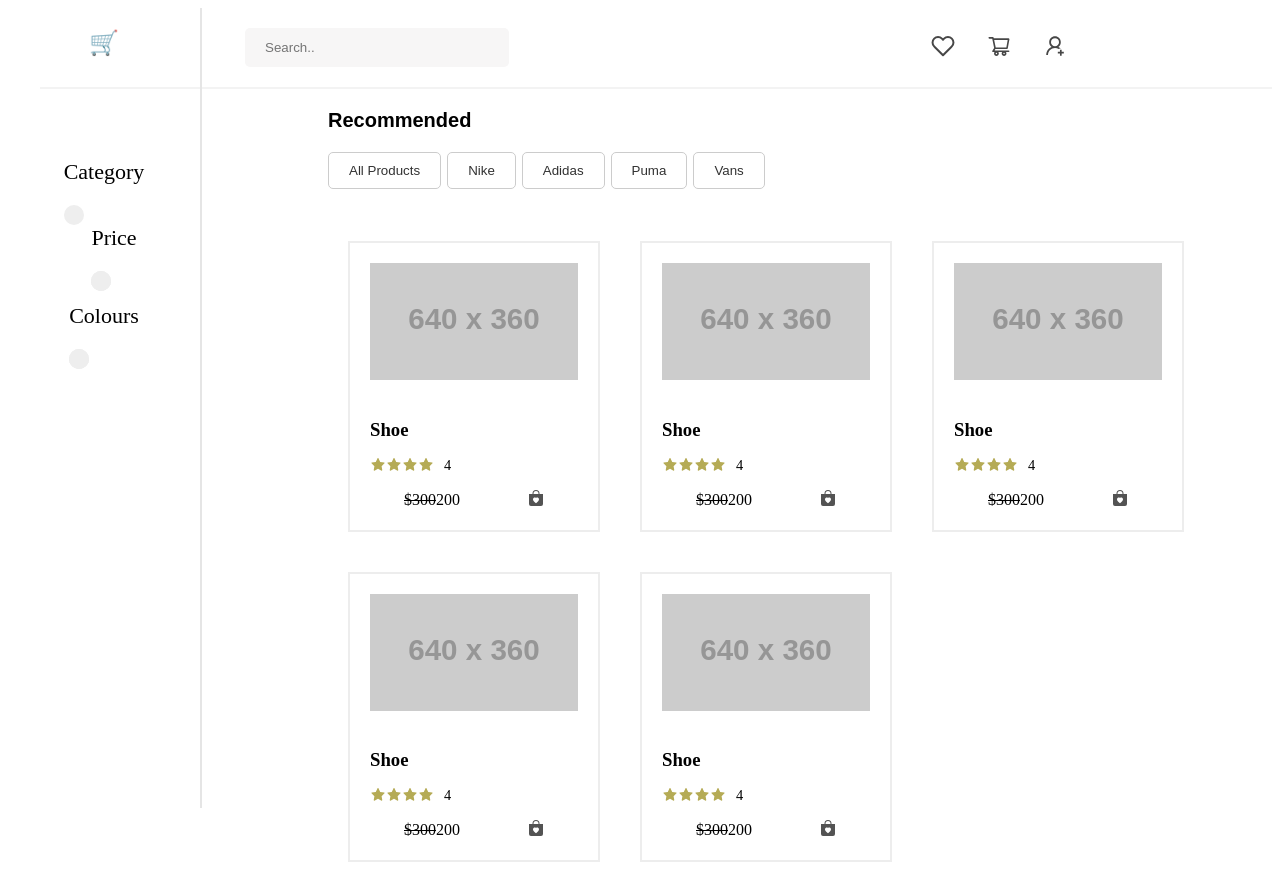
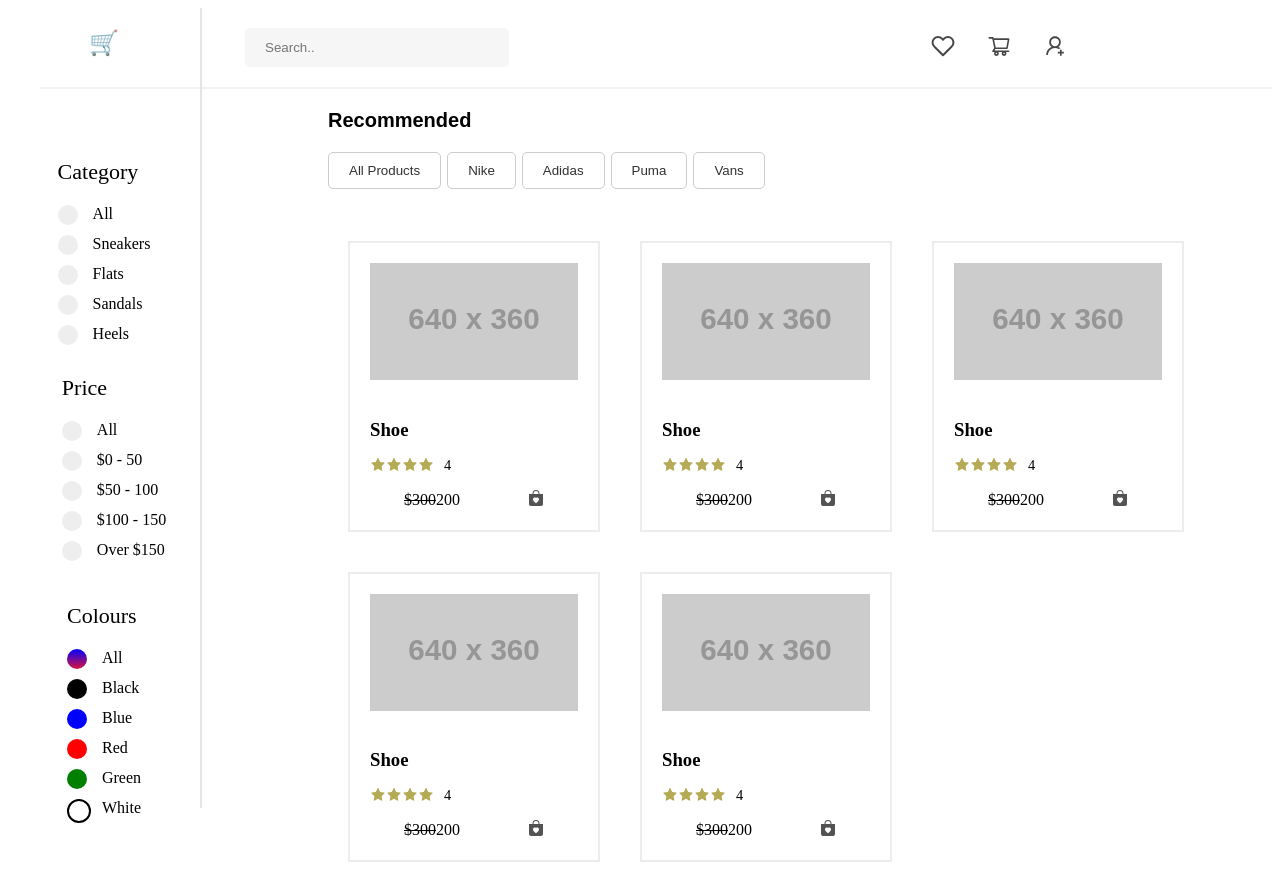
Before and after one commit to BruceICzw/E-Commerce, a React (Create React App) app in the folder e-commerce/: page / in a window 1280 px wide. Built offline with nearby package versions, Linux system fonts and the light colour scheme.

Commit message:
Refactor Sidebar Items

```diff
--- a/e-commerce/src/Sidebar/Category/Category.js
+++ b/e-commerce/src/Sidebar/Category/Category.js
@@ -1,12 +1,40 @@
 import React from 'react'
 import './Category.css'
 import Input from '../../components/Input';
-function Category() {
+function Category({ handleChange }) {
   return <div>
     <h2 className="sidebar-title">Category</h2>
     <div >
 
-      <Input />
+      <label className="sidebar-label-container">
+        <input onChange={handleChange} type="radio" name="test" value="" />
+        <span className="checkmark"></span>All
+      </label>
+
+      <Input
+        handleChange={handleChange}
+        value='sneakers'
+        title='Sneakers'
+        name='test'
+      />
+      <Input
+        handleChange={handleChange}
+        value='flats'
+        title='Flats'
+        name='test'
+      />
+      <Input
+        handleChange={handleChange}
+        value='sandles'
+        title='Sandals'
+        name='test'
+      />
+      <Input
+        handleChange={handleChange}
+        value='heels'
+        title='Heels'
+        name='test'
+      />
     </div>
   </div>
 
--- a/e-commerce/src/Sidebar/Colors/Colors.js
+++ b/e-commerce/src/Sidebar/Colors/Colors.js
@@ -1,12 +1,50 @@
 import React from 'react'
 import './Colors.css';
 import Input from '../../components/Input';
-function Colors() {
+function Colors({ handleChange }) {
   return (<div>
     <h2 className="sidebar-title color-title">Colours</h2>
-    <Input />
-    <Input />
-    <Input />
+    <label className="sidebar-label-container">
+      <input onChange={handleChange} type="radio" name="test1" value="" />
+      <span className="checkmark all"></span>All
+    </label>
+
+    <Input
+      handleChange={handleChange}
+      value='black'
+      title='Black'
+      name='test1'
+      color='black'
+    />
+    <Input
+      handleChange={handleChange}
+      value='blue'
+      title='Blue'
+      name='test1'
+      color='blue'
+    />
+    <Input
+      handleChange={handleChange}
+      value='red'
+      title='Red'
+      name='test1'
+      color='red'
+    />
+    <Input
+      handleChange={handleChange}
+      value='green'
+      title='Green'
+      name='test1'
+      color='green'
+    />
+    <label className="sidebar-label-container">
+      <input type="radio" onChange={handleChange} value='white' name='test1' />
+      <span className="checkmark" style={{
+        background: "white",
+        border: "2px solid black",
+        color: 'black'
+      }}></span>White
+    </label>
   </div>)
 }
 
--- a/e-commerce/src/Sidebar/Price/Price.js
+++ b/e-commerce/src/Sidebar/Price/Price.js
@@ -1,13 +1,39 @@
 import React from 'react'
 import './Price.css';
 import Input from '../../components/Input';
-function Price() {
+function Price({ handleChange }) {
   return (<div className='ml'>
     <h2 className="sidebar-title price-title">Price</h2>
 
-    <Input />
-    <Input />
-    <Input />
+    <label className="sidebar-label-container">
+      <input onChange={handleChange} type="radio" name="test2" value="" />
+      <span className="checkmark"></span>All
+    </label>
+
+    <Input
+      handleChange={handleChange}
+      value={50}
+      title='$0 - 50'
+      name='test2'
+    />
+    <Input
+      handleChange={handleChange}
+      value={100}
+      title='$50 - 100'
+      name='test2'
+    />
+    <Input
+      handleChange={handleChange}
+      value={150}
+      title='$100 - 150'
+      name='test2'
+    />
+    <Input
+      handleChange={handleChange}
+      value={200}
+      title='Over $150'
+      name='test2'
+    />
   </div>)
 }
 
--- a/e-commerce/src/Sidebar/Sidebar.js
+++ b/e-commerce/src/Sidebar/Sidebar.js
@@ -3,15 +3,17 @@ import './Sidebar.css';
 import Category from './Category/Category';
 import Price from './Price/Price';
 import Colors from './Colors/Colors';
-function Sidebar() {
+function Sidebar({ handleChange }) {
+
+
     return <>
         <section className="sidebar">
             <div className="logo-container">
                 <h1>🛒</h1>
             </div>
-            <Category />
-            <Price />
-            <Colors />
+            <Category handleChange={handleChange} />
+            <Price handleChange={handleChange} />
+            <Colors handleChange={handleChange} />
         </section>
     </>
 }
```
